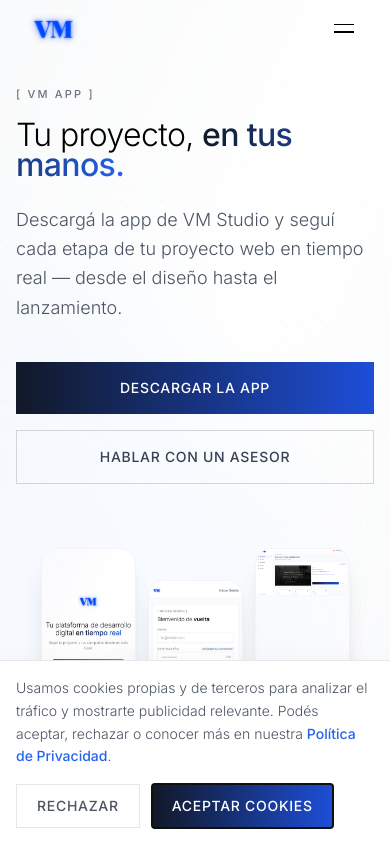
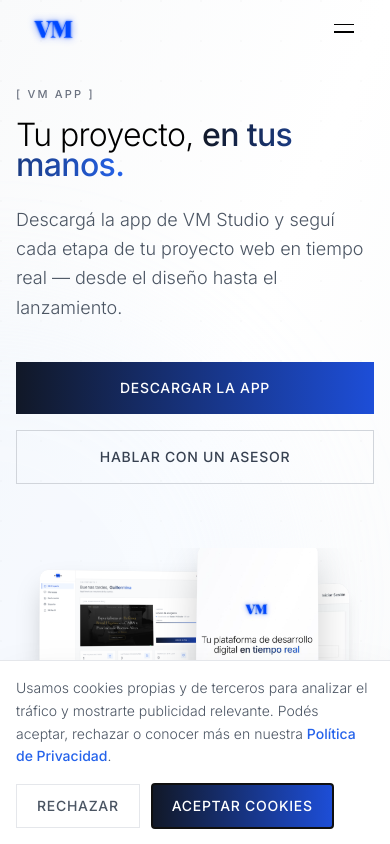
Before and after one commit to VM-Studio/VM-WEB-DOS, a Next.js app: page /app in a window 390 px wide. Shown: the top 844 px of the page. Built offline with nearby package versions, Linux system fonts and the light colour scheme.

Commit message:
fix: mostrar hero 3D flotante en mobile igual que en desktop (scale responsive)

```diff
--- a/src/app/app/page.tsx
+++ b/src/app/app/page.tsx
@@ -87,8 +87,11 @@
               </div>
             </div>
 
-            {/* ─ Floating screenshots ─ */}
-            <div className="relative h-[480px] hidden lg:block">
+            {/* ─ Floating screenshots — mismo diseño en mobile y desktop, escalado con CSS ─ */}
+            {/* El contenedor externo define la altura visible según el scale aplicado */}
+            <div className="relative h-[270px] sm:h-[330px] lg:h-[480px] overflow-hidden lg:overflow-visible">
+              {/* Composición original de 550×480px, escalada proporcionalmente en mobile */}
+              <div className="absolute top-0 left-1/2 w-[550px] -translate-x-1/2 scale-[0.56] sm:scale-[0.68] lg:scale-100 origin-top">
                 {/* vmapp3 — panel de cliente, fondo, inclinado */}
                 <div
                   className="absolute top-10 left-0 w-[340px] rounded-2xl overflow-hidden shadow-2xl border border-gray-100"
@@ -134,18 +137,6 @@
                     priority
                   />
                 </div>
-            </div>
-
-            {/* Mobile: stacked screenshots */}
-            <div className="flex lg:hidden gap-3 justify-center">
-              <div className="w-[95px] sm:w-[130px] rounded-2xl overflow-hidden shadow-xl border border-gray-100">
-                <Image src="/vmapp1.png" alt="Portada VM App" width={130} height={260} unoptimized className="w-full h-auto" />
-              </div>
-              <div className="w-[95px] sm:w-[130px] rounded-2xl overflow-hidden shadow-xl border border-gray-100 mt-8">
-                <Image src="/vmapp2.png" alt="Login VM App" width={130} height={260} unoptimized className="w-full h-auto" />
-              </div>
-              <div className="w-[95px] sm:w-[130px] rounded-2xl overflow-hidden shadow-xl border border-gray-100">
-                <Image src="/vmapp3.png" alt="Panel VM App" width={130} height={260} unoptimized className="w-full h-auto" />
               </div>
             </div>
 
```
Lines whose indentation alone changed are shown as unchanged.
